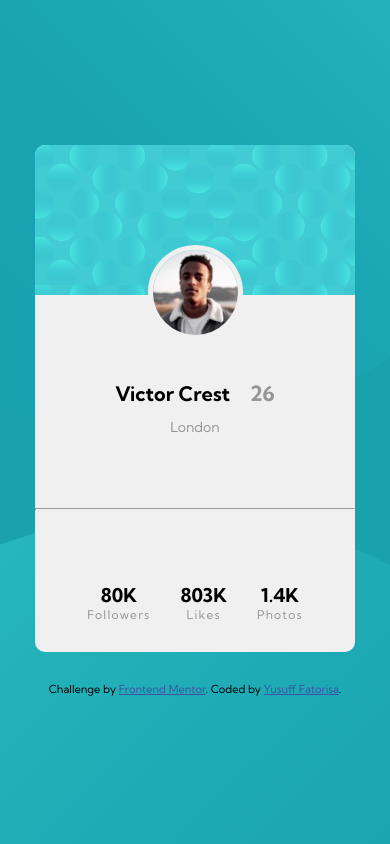
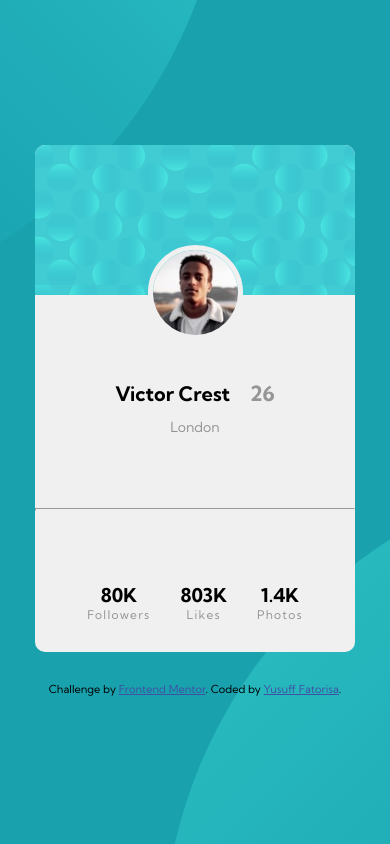
Before and after one commit to yusuff-fatorisa/profile-card, a plain HTML site: page index.html in a window 390 px wide. Drawn offline with Linux system fonts and the light colour scheme.

Commit message:
fixed bug in background_image - mobile

```diff
--- a/main.css
+++ b/main.css
@@ -154,15 +154,22 @@ hr {
 	letter-spacing: 1.25px;
 }
 
+@media screen and (max-width: 700px) {
+	body {
+		background: url(./images/bg-pattern-top.svg) left -750px top -660px no-repeat, url(./images/bg-pattern-bottom.svg) right -750px bottom -600px no-repeat;
+		background-color: var(--Dark-cyan);
+	}
+}
 
-@media (max-width: 370px) {
+
+@media screen and (max-width: 370px) {
 	.card {
 		max-width: 300px;
 		margin: 0 1.25rem;
 	}
 }
 
-@media (max-width: 300px) {
+@media screen and (max-width: 300px) {
 	.card {
 		max-width: 270px;
 	}
```
